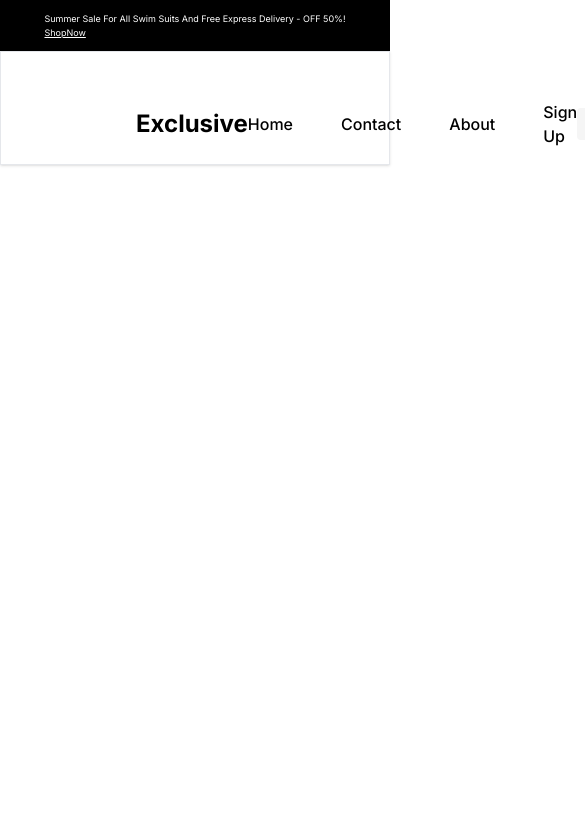
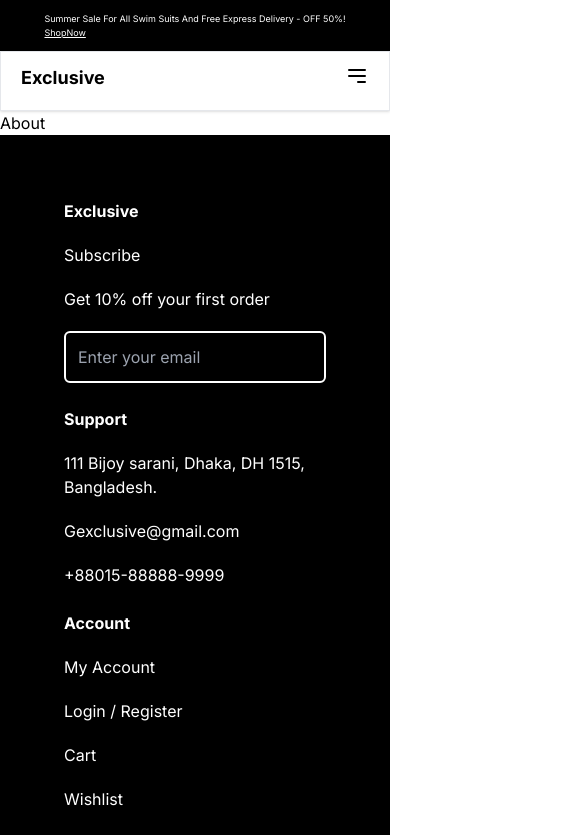
Before and after one commit to dimasbp17/next-store, a Next.js app: page /about in a window 390 px wide. Shown: the top 835 px of the page, 585 px wide, since content can reach past the window. Built offline with nearby package versions, Linux system fonts and the light colour scheme.

Commit message:
update:navbar

```diff
--- a/src/app/about/page.tsx
+++ b/src/app/about/page.tsx
@@ -1,11 +1,9 @@
-'use client'
+"use client";
 
-import Header from '@/components/header/Header';
+import React from "react";
 
 const About = () => {
-  return (
-    <Header/>
-  )
-}
+    return <div>About</div>;
+};
 
-export default About
+export default About;
--- /dev/null
+++ b/src/app/about/template.tsx
@@ -0,0 +1,16 @@
+import Footer from "@/components/footer/Footer";
+import Header from "@/components/header/Header";
+
+export default function AboutLayout({
+    children,
+}: Readonly<{
+    children: React.ReactNode;
+}>) {
+    return (
+        <>
+            <Header />
+            <main>{children}</main>
+            <Footer />
+        </>
+    );
+}
--- a/src/components/header/Header.tsx
+++ b/src/components/header/Header.tsx
@@ -1,16 +1,20 @@
+"use client";
+
 import Link from "next/link";
-import React from "react";
-import {
-    HeartIcon,
-    ShoppingCartIcon,
-    MagnifyingGlassIcon,
-} from "@heroicons/react/24/outline";
+import React, { useState } from "react";
+import { HeartIcon, ShoppingCartIcon } from "@heroicons/react/24/outline";
 
 const Header = () => {
+    const [isMenuOpen, setIsMenuOpen] = useState(false);
+
+    const toggleMenu = () => {
+        setIsMenuOpen(!isMenuOpen);
+    };
+
     return (
         <>
-            <div className='flex justify-center bg-black w-full '>
-                <div className=' md:flex items-center text-white text-[9px] md:text-sm md:space-x-4 py-3'>
+            <div className='flex justify-center bg-black w-full'>
+                <div className='md:flex items-center text-white text-[9px] md:text-sm md:space-x-4 py-3'>
                     <p>
                         Summer Sale For All Swim Suits And Free Express Delivery
                         - OFF 50%!
@@ -20,45 +24,65 @@ const Header = () => {
                     </Link>
                 </div>
             </div>
-            <nav className='flex justify-between items-center bg-white shadow border px-[135px] pt-12 pb-4'>
+            <nav className='flex flex-col md:flex-row justify-between items-center bg-white shadow border px-[20px] md:px-8 lg:px-[135px] pt-3 md:pt-12 pb-4'>
+                <div className='flex w-full justify-between'>
                     <div>
-                    <h1 className='text-2xl font-bold'> Exclusive</h1>
+                        <h1 className='text-lg md:text-2xl font-bold'>
+                            Exclusive
+                        </h1>
                     </div>
-                <div>
-                    <ul className='flex justify-center items-center gap-12 font-medium'>
+                    <div className='md:hidden'>
+                        <button onClick={toggleMenu}>
+                            <svg
+                                xmlns='http://www.w3.org/2000/svg'
+                                className='h-6 w-6'
+                                fill='none'
+                                viewBox='0 0 24 24'
+                                stroke='currentColor'>
+                                <path
+                                    strokeLinecap='round'
+                                    strokeLinejoin='round'
+                                    strokeWidth={2}
+                                    d='M4 6h16M4 12h16m-7 6h7'
+                                />
+                            </svg>
+                        </button>
+                    </div>
+                </div>
+
+                <div
+                    className={`md:flex items-center space-x-2 ${
+                        isMenuOpen ? "" : "hidden"
+                    }`}>
+                    <ul className='flex justify-center items-center gap-5 md:gap-8 lg:gap-12 text-sm md:text-base font-medium md:flex py-1'>
                         <Link href='/'>
                             <li className='focus:underline hover:underline'>
                                 Home
                             </li>
                         </Link>
-                        <Link href='#'>
+                        <Link href='/contact'>
                             <li className='focus:underline hover:underline'>
                                 Contact
                             </li>
                         </Link>
-                        <Link href='#'>
+                        <Link href='/about'>
                             <li className='focus:underline hover:underline'>
                                 About
                             </li>
                         </Link>
-                        <Link href='#'>
-                            <li className='focus:underline hover:underline'>
-                                Sign Up
-                            </li>
-                        </Link>
                     </ul>
-                </div>
-                <div className='flex items-center space-x-2'>
+                    <div className='flex gap-1.5'>
                         <div className='relative flex items-center text-[#9CA3AF] focus-within:text-gray-600'>
                             <input
-                            className='rounded bg-[#F5F5F5] px-4 pr-5 py-1 appearance-none'
+                                className='rounded text-xs md:text-base bg-[#F5F5F5] px-4 pr-5 py-0.5 md:py-1 appearance-none'
                                 type='search'
-                            placeholder='What are you looking for?'
+                                placeholder='What are you looking for ?'
                             />
                         </div>
 
-                    <HeartIcon className='h-6 w-6 text-gray-500' />
-                    <ShoppingCartIcon className='h-6 w-6 text-gray-500' />
+                        <HeartIcon className='w-4 md:w-6 text-gray-500' />
+                        <ShoppingCartIcon className='w-4 md:w-6 text-gray-500' />
+                    </div>
                 </div>
             </nav>
         </>
```
Lines whose indentation alone changed are shown as unchanged.
